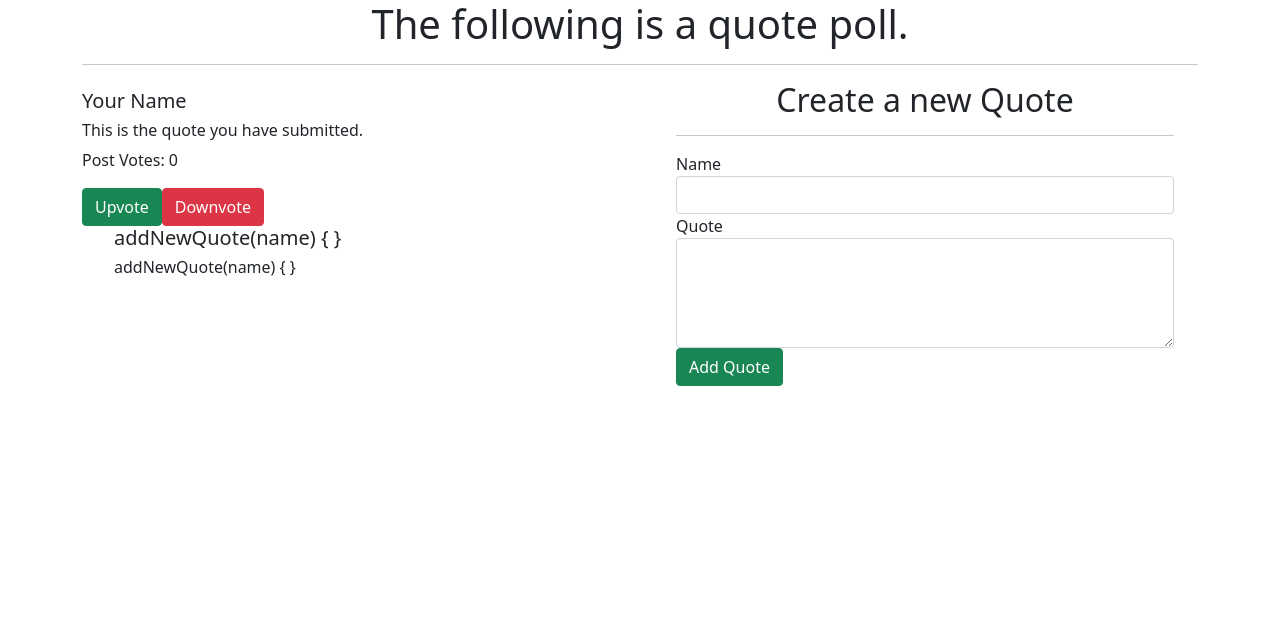
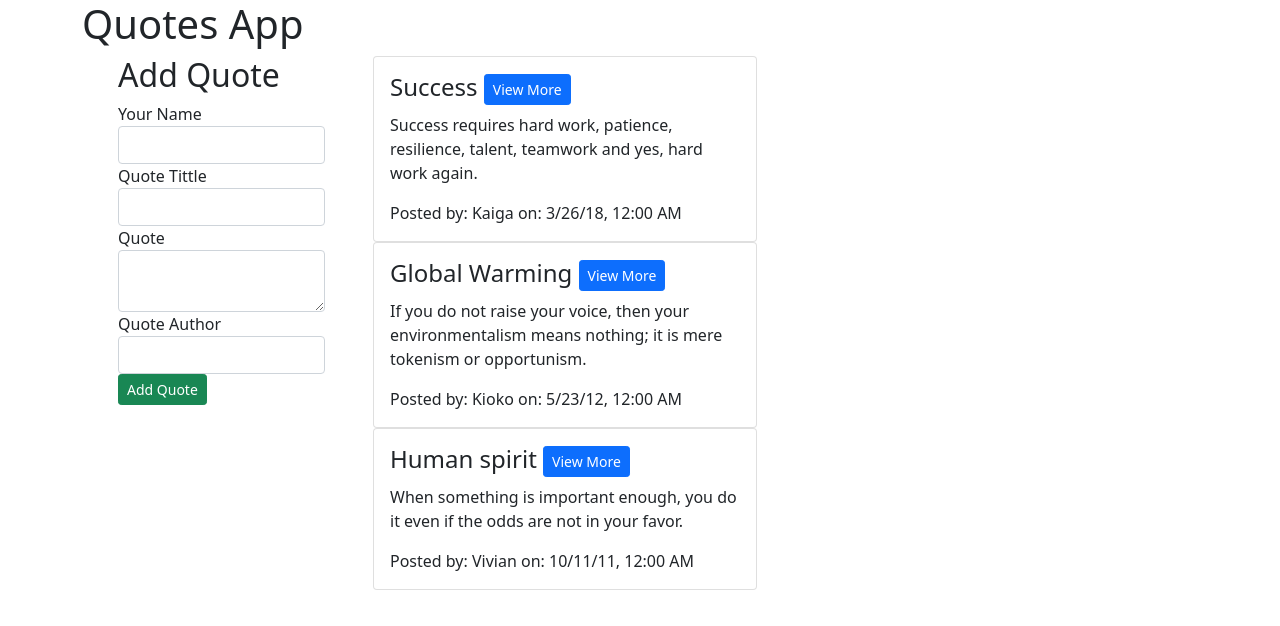
Before and after one commit to JosephNdegwa/quotes, an Angular app: page / in a window 1280 px wide. Shown: the top 626 px of the page. Built offline with nearby package versions, Linux system fonts and the light colour scheme.

Commit message:
change form logic

```diff
--- a/src/app/app.module.ts
+++ b/src/app/app.module.ts
@@ -7,6 +7,8 @@ import { LikeComponent } from './like/like.component';
 import { PostComponent } from './post/post.component';
 import { FormComponent } from './form/form.component';
 import { FormsModule } from '@angular/forms';
+import { HighlightQuoeDirective } from './highlight-quoe.directive';
+import { DatePipePipe } from './date-pipe.pipe';
 
 @NgModule({
   declarations: [
@@ -14,6 +16,8 @@ import { FormsModule } from '@angular/forms';
     LikeComponent,
     PostComponent,
     FormComponent,
+    HighlightQuoeDirective,
+    DatePipePipe,
 
   ],
   imports: [
--- /dev/null
+++ b/src/app/date-pipe.pipe.ts
@@ -0,0 +1,23 @@
+import { Pipe, PipeTransform } from '@angular/core';
+
+@Pipe({
+  name: 'datePipe'
+})
+export class DatePipePipe implements PipeTransform {
+
+  transform(value: any): number {
+    let today:Date = new Date();
+    let todayWithNoTime:any = new Date(today.getFullYear(),today.getMonth(),today.getDate())
+    var dateDifference =Math.abs(todayWithNoTime - value)
+    const secondsInADay= 86400;
+
+    var dateDifferenceSeconds=dateDifference*0.001;
+    var dateCounter = dateDifferenceSeconds/secondsInADay;
+
+    if (dateCounter >= 1 && todayWithNoTime > value){
+        return dateCounter;
+    }else{
+        return 0;
+    }
+  }
+}
--- a/src/app/form/form.component.html
+++ b/src/app/form/form.component.html
@@ -1,23 +1,29 @@
 <div class="container-fluid">
-    <h2 class="text-center">Create a new Quote</h2>
-    <hr>
+  <h2 class="heading">Add Quote</h2>
 
-<form (ngSubmit)='submitButtonClick' #quoteForm='ngForm'>
-    <div class="form-group">
-      <label for="name">Name</label>
+  <form (ngSubmit)='addQuote() ;quotesForm.resetForm({})' #quotesForm='ngForm'>
+      <div class="form-group">
+        <label for="name">Your Name</label>
+        <input type="text" required class="form-control" id="name" [(ngModel)]="quoted.name" name="name" #name='ngModel'>
 
-     <input type="text" class="form-control" id="name" [(ngModel)]="newQuote" name="name" required>
-      {{newQuote}}
-    </div>
-    <div class="form-group">
-      <label for="content">Quote</label>
-      <textarea type="text" class="form-control" id="content" rows="4"[(ngModel)]="newContent" name="content" required></textarea>
-      {{newContent}}
-    </div>
-    <div>
-    <button type="submit" class="btn btn-success" (click) = "submitButtonClick">Add Quote</button>
-    </div>
+      </div>
+      <div class="form-group">
+        <label for="name">Quote Tittle</label>
+        <input type="text" required class="form-control" id="title" [(ngModel)]="quoted.title" name="title" #title='ngModel'>
+
+      </div>
+      <div class="form-group">
+        <label for="description">Quote</label>
+        <textarea class="form-control" id="quote" rows="2" required [(ngModel)]="quoted.quote" name="quote" #quote='ngModel'></textarea>
+
+      </div>
+      <div class="form-group">
+        <label for="name">Quote Author</label>
+        <input type="text" required class="form-control" id="author"[(ngModel)]="quoted.author" name="author" #author='ngModel'>
+        <div *ngIf="title.invalid && title.dirty" class="alert alert-danger">
+
+        </div>
+      </div>
+      <button type="submit" class="btn btn-sm btn-success">Add Quote</button>
   </form>
-
-
 </div>
--- a/src/app/form/form.component.ts
+++ b/src/app/form/form.component.ts
@@ -1,5 +1,5 @@
 import { Component, Input, Output, EventEmitter} from '@angular/core';
-import { Quote } from '@angular/compiler';
+import { Quote } from '../quote';
 
 
 
@@ -14,17 +14,13 @@ import { Quote } from '@angular/compiler';
 })
 
 export class FormComponent {
- @Input()newQuote = ("");
- @Input()newContent = ("");
+  quoted = new Quote(0,"","","","",new Date(),0,0);
+  @Output() add = new EventEmitter<Quote>();
 
- @Output()
- addQuote = new EventEmitter<any>();
- addContent =new EventEmitter<any>();
-submitButtonClick(Quote:any) {
-  this.addQuote.emit(this.newQuote);
-  this.addContent.emit(this.newContent)
-}
-
+  addQuote(){
+this.add.emit(this.quoted);
+this.quoted = new Quote(0,"","","","",new Date(),0,0);
+  }
 constructor() { }
 
  ngOnInit() {
--- /dev/null
+++ b/src/app/highlight-quoe.directive.ts
@@ -0,0 +1,20 @@
+import { Directive, ElementRef, HostListener } from '@angular/core';
+
+@Directive({
+  selector: '[appHighlightQuoe]'
+})
+export class HighlightQuoeDirective {
+
+  constructor() { }
+  @HostListener("click") onClicks(){
+    this.textDeco("green")
+  }
+
+  @HostListener("dblclick") onDoubleClicks(){
+    this.textDeco("danger")
+  }
+  private textDeco(action:string){
+    //this.elem.nativeElement.style.color=action;
+  }
+
+}
--- a/src/app/like/like.component.html
+++ b/src/app/like/like.component.html
@@ -1,11 +1,6 @@
-<div>
-  <h5>Your Name</h5>
-  <h6>This is the quote you have submitted.</h6>
-  <p>Post Votes: {{numberOfLikes}}</p>
-  <button class="btn btn-success" (click)="likeButtonClick()">Upvote</button>
-  <button class="btn btn-danger" (click)="dislikeButtonClick()">Downvote</button>
-  </div>
-
-  <div>
-
-  </div>
+<h6 class="card-subtitle mb-2 text-muted"> - {{quoty.author}} <span id="when">Posted: {{quoty.datePosted|datePipe}} days ago.</span> </h6>
+<div class="container-fluid" id="buttons">
+  <button class="btn btn-sm btn-success" (click)='upvote()'>{{quoty.likes}} <i class="fa fa-thumbs-up" id="like"></i></button>
+  <button class="btn btn-sm hate" id="hate" (click)='downvote()'>{{quoty.dislikes}} <i class="fa fa-thumbs-down" id="dislike"></i></button>
+  <button class="btn btn-sm btn-danger" id="del" (click)='deleteQuote(true)'><i class="fa fa-trash" id="delete"></i></button>
+</div>
--- a/src/app/like/like.component.ts
+++ b/src/app/like/like.component.ts
@@ -1,27 +1,27 @@
-import { Component, Input, EventEmitter, Output} from '@angular/core';
-
+import { Component, OnInit, Input, EventEmitter, Output} from '@angular/core';
+import { Quote } from '../quote';
 @Component({
   selector: 'app-like',
   templateUrl: './like.component.html',
   styleUrls: ['./like.component.css']
 })
-export class LikeComponent {
+export class LikeComponent implements OnInit {
 
+  @Input() quoty!: Quote;
+  @Output() isRead = new EventEmitter<boolean>();
+  deleteQuote(read:boolean){
+    this.isRead.emit(read);
+  }
+  upvote(){
+    this.quoty.likes+=1;
+  }
+  downvote(){
+    this.quoty.dislikes+=1;
+  }
+  constructor() { }
 
-
- @Input()numberOfLikes : number = 0;
- @Output()
- change: EventEmitter<number> = new EventEmitter<number>();
-
-    likeButtonClick() {
-       this.numberOfLikes++;
-       this.change.emit(this.numberOfLikes);
+  ngOnInit() {
   }
-
-    dislikeButtonClick () {
-      this.numberOfLikes--;
-      this.change.emit(this.numberOfLikes);
-    }
 
 
 
--- a/src/app/post/post.component.css
+++ b/src/app/post/post.component.css
@@ -1,3 +1,7 @@
+.contaner {
+    text-align: center;
+}
+
 .centre {
     text-align: center;
 }
--- a/src/app/post/post.component.html
+++ b/src/app/post/post.component.html
@@ -1,28 +1,26 @@
 <div class="container">
-<div class="centre">
-<h1>The following is a quote poll.</h1>
-<hr>
-</div>
+    <h1>
+      Quotes App
+    </h1>
+    <div class="container-fluid">
+      <div class="row">
+        <div class="col-sm-3">
+          <app-form (add)="addedQuote($event)"></app-form>
+        </div>
+        <div class="col-sm-3">
+          <div class="all-cards">
+            <div *ngFor="let quote of sortQuotes let i= index" class="card" style="width: 24rem;"  >
+              <div class="card-body">
+                <h4 class="card-title" appHighlightQoute >{{quote.title}} <button (click)='displayInfo(i)' class="btn btn-primary btn-sm" id="quotes-button" >View More</button></h4>
+                <p class="card-text" id="param">{{quote.quote}}</p>
+                <app-like *ngIf='quote.showInfo' bind-quoty='quote' (isRead)='quoteDelete($event,i)'></app-like>
+                <span class="card-subtitle mb-2">Posted by: <span id="name">{{quote.name}}</span><span id="date"> on: <span id="datecolor">{{quote.datePosted|date:'short'}}</span></span></span>
 
+              </div>
+            </div>
+          </div>
+        </div>
+      </div>
 
-    <div class="row">
-        <div class="col-md-6">
-        <h5>{{name}}</h5>
-        <h6>{{content}}</h6>
-        <app-like (change)="onPostLikesUpdate($event)"></app-like>
-
-        <div>
-        <ul>
-        <h5>{{addNewQuote}}</h5>
-        <h6>{{addNewQuote}}</h6>
-
-        </ul>
-        </div>
-        </div>
-
-
-        <div class="col-md-6">
-            <app-form (addQuote)="onPostQuoteUpdate($event)" (addContent)="onPostQuoteUpdate"></app-form>
-        </div>
     </div>
 </div>
--- a/src/app/post/post.component.ts
+++ b/src/app/post/post.component.ts
@@ -1,5 +1,5 @@
-import { Component, Input } from '@angular/core';
-import { Quote } from '@angular/compiler';
+import { Component, OnInit } from '@angular/core';
+import { Quote } from '../quote';
 
 
 @Component({
@@ -10,27 +10,37 @@ import { Quote } from '@angular/compiler';
 export class PostComponent {
 
 
+  title = 'welcome to tech quotes';
+  quotes:Quote[] = [
+    new Quote (1,'Vivian ','Human spirit',' When something is important enough, you do it even if the odds are not in your favor.','Elon Musk', new Date(2011,9,11),0,0),
+    new Quote (2,'Kaiga ','Success','Success requires hard work, patience, resilience, talent, teamwork and yes, hard work again.','Chris Kirubi',new Date(2018,2,26),0,0),
+    new Quote (3,'Kioko ','Global Warming','If you do not raise your voice, then your environmentalism means nothing; it is mere tokenism or opportunism.','Wangari Maathai',new Date(2012,4,23),0,0),
 
- @Input() name!: any;
- @Input() content!: any;
- postLikes : number = 0;
+  ];
+  get sortQuotes() {
+    return this.quotes.sort((a, b) => {
+      return <any>new Date(b.datePosted) - <any>new Date(a.datePosted);
+    });
+  }
+  addedQuote(quote:any){
+    let arraysize = this.quotes.length;
+    quote.id = arraysize+1;
+    quote.completeDate = new Date(quote.completeDate)
+    this.quotes.push(quote)
+  }
+  quoteDelete(isRead:any, index:any){
+    if (isRead) {
+      let toDelete = confirm(`Do you want to delete this Quote?`)
+      if(toDelete){
+        this.quotes.splice(index,1);
+      }
 
-  addNewQuote(name:any) {
-    //let name = this.addNewQuote;
-    //name.id = this.addNewQuote;
-    //this.addNewQuote.push(name)
+    }
   }
 
-
-onPostLikesUpdate = function (event:any) {
-  //  this.postLikes = event;
-}
-onPostQuoteUpdate = function(event:any) {
-
-
-}
-
-
+  displayInfo(index:any){
+    this.quotes[index].showInfo = !this.quotes[index].showInfo;
+  }
 
 constructor() { }
 
--- a/src/app/quote.ts
+++ b/src/app/quote.ts
@@ -1,3 +1,6 @@
 export class Quote {
-
+    showInfo: boolean;
+  constructor(public id:number,public name:string,public title:string,public quote:string,public author:string, public datePosted: Date,public likes:number, public dislikes:number){
+      this.showInfo=false;
 }
+}
```
Also changed, not shown: 2 other files (tests, documents, lock files or other folders).
